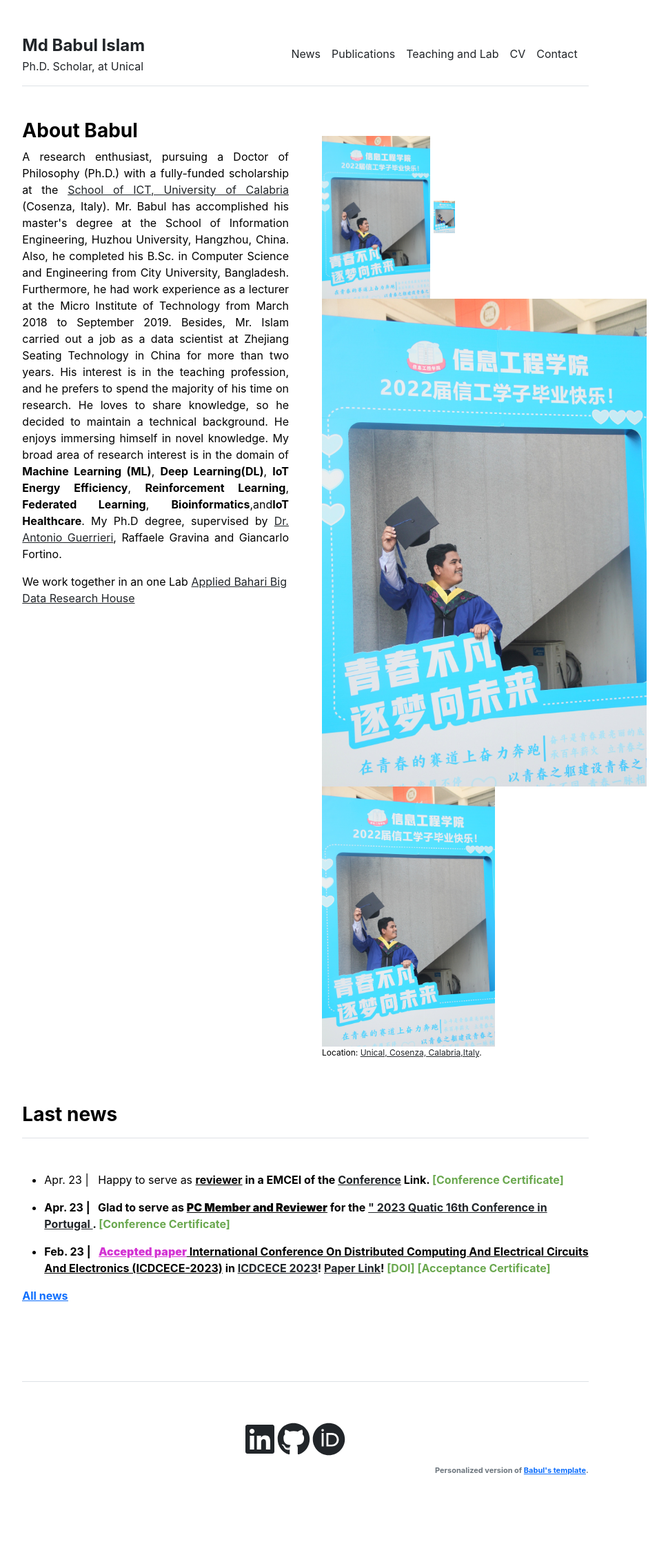
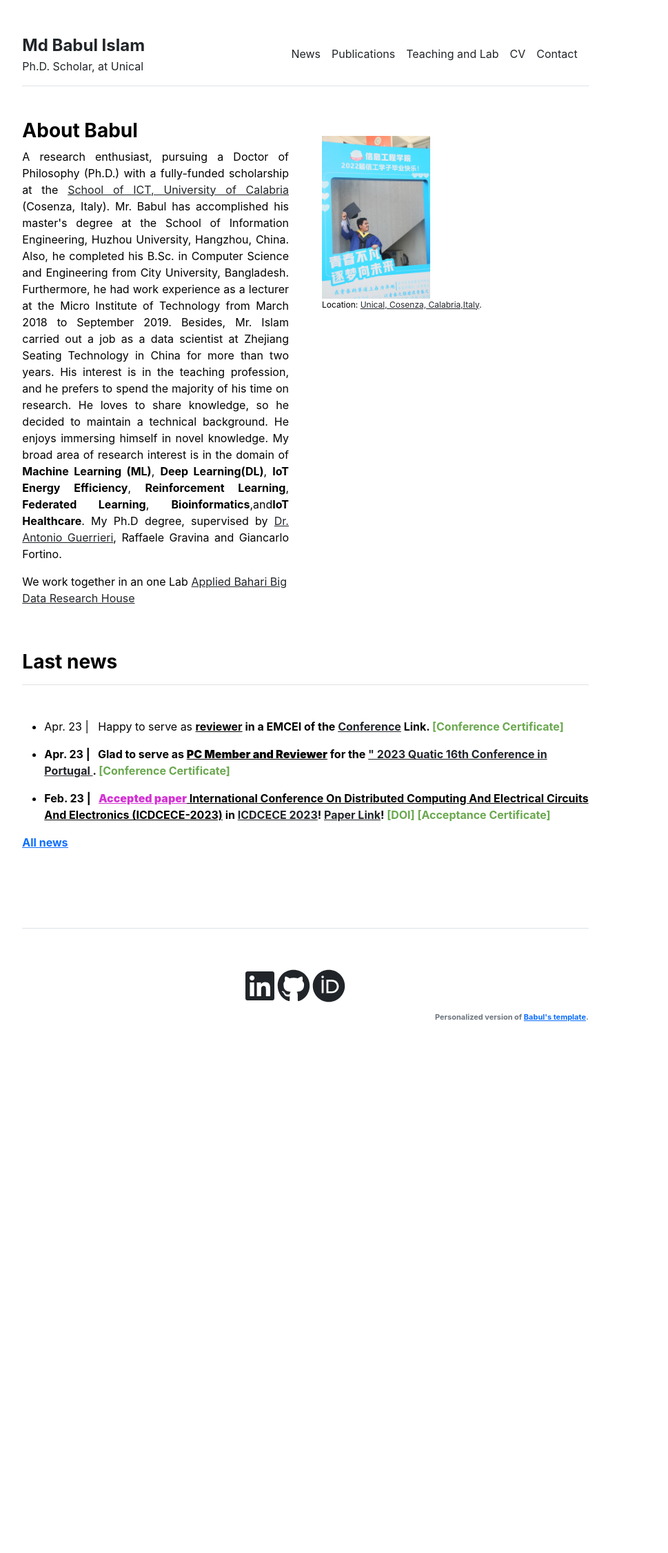
Before and after one commit to babulcseian/babulcseian.github.io, a Jekyll site: the page built from index.md, in a window 1280 px wide. Shown: the whole page at 69% size, without its empty margins (197-1166 px from the left). Built offline with Jekyll 4.4.1, drawn with Linux system fonts in a browser that asks for light colours; a style sheet for code colours, icons or effects is not loaded; after the commit the page ends 1595 px from its top, so only the background shows below that.

Commit message:
Update home.html

```diff
--- a/_layouts/home.html
+++ b/_layouts/home.html
@@ -12,9 +12,6 @@ layout: default
   <div class="col-md-5">
     <br>
     <img src="{{ site.github.url }}/assets/img/Babul.jpg" alt="Home" width="50%">
-    <img src="{{ site.github.url }}/assets/img/Babul.jpg" alt="Home" width="10%">
-    <img src="{{ site.github.url }}/assets/img/Babul.jpg" alt="Home" width="150%">
-    <img src="{{ site.github.url }}/assets/img/Babul.jpg" alt="Home" width="80%">
     <p style="font-size:12px">
       Location: <a class="other" href='https://goo.gl/maps/hsu2JB4HwjQN7TqC7'>Unical, Cosenza, Calabria,Italy</a>.
     </p>
```
